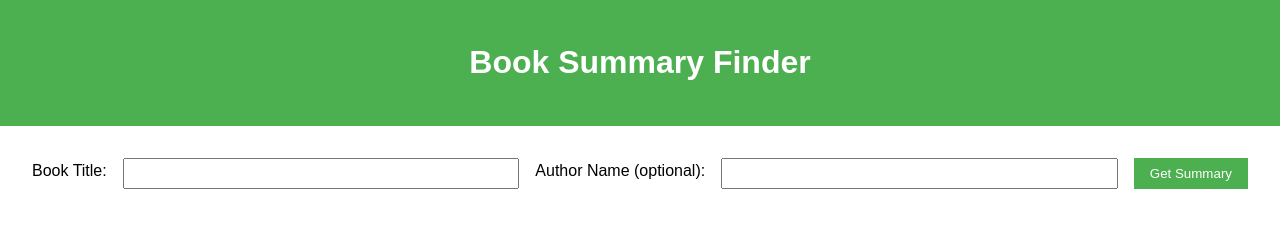
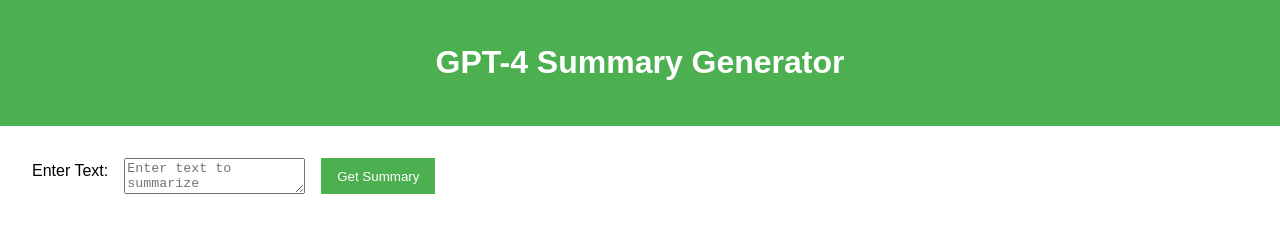
Before and after one commit to HomameSoussi/Students, a website: page index.html in a window 1280 px wide. Drawn offline with Linux system fonts and the light colour scheme.

Commit message:
Update index.html

```diff
--- a/index.html
+++ b/index.html
@@ -3,30 +3,21 @@
 <head>
   <meta charset="UTF-8">
   <meta name="viewport" content="width=device-width, initial-scale=1.0">
-    <title>Book Summary Finder</title>
+  <title>GPT-4 Summary Generator</title>
   <link rel="stylesheet" href="styles.css">
-    <script src="main.js" defer></script>
-   <script type="module">
-  import * as openai from 'https://esm.run/openai';
-</script>
-
-
 </head>
 <body>
   <header>
-        <h1>Book Summary Finder</h1>
+    <h1>GPT-4 Summary Generator</h1>
   </header>
   <main>
-        <form id="searchForm">
-            <label for="bookTitle">Book Title:</label>
-            <input type="text" id="bookTitle" name="bookTitle" required>
-            <label for="authorName">Author Name (optional):</label>
-            <input type="text" id="authorName" name="authorName">
-            <button type="submit">Get Summary</button>
+    <form id="form">
+      <label for="prompt">Enter Text:</label>
+      <textarea id="prompt" name="prompt" placeholder="Enter text to summarize"></textarea>
+      <button type="submit" id="submit-btn">Get Summary</button>
     </form>
-        <div id="bookSummary">
-            <!-- The book summary will be displayed here -->
-        </div>
+    <div id="summary"></div>
   </main>
+  <script src="main.js"></script>
 </body>
 </html>
```
Lines whose indentation alone changed are shown as unchanged.
